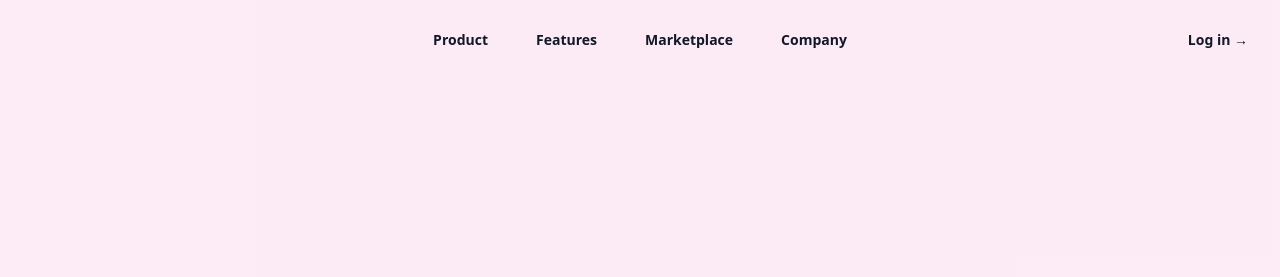
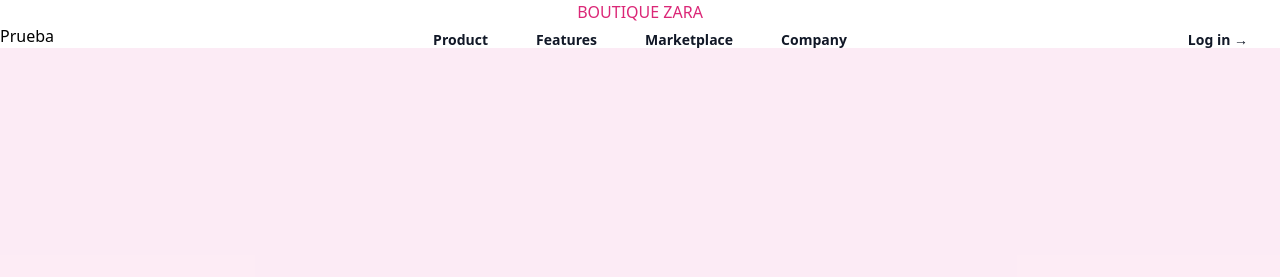
Before and after one commit to kathypaucar/ZaraColaborativo, a website built with Vite: page zara/index.html in a window 1280 px wide. Shown: the top 277 px of the page. Built offline with nearby package versions, Linux system fonts and the light colour scheme; files whose address does not match are found by name.

Commit message:
añadiendo el header

```diff
--- a/zara/index.html
+++ b/zara/index.html
@@ -8,6 +8,13 @@
     <title>zara</title>
   </head>
   <body>
+
+    <!--PROBANDO CON GIT-->
+    <header>
+      <h1 class="text-pink-600 text-center uppercase ">Boutique zara</h1>
+      <h3>Prueba</h3>
+    </header>
+
     <div id="app"></div>
     <!--NAV-->
 <!-- Include this script tag or install `@tailwindplus/elements` via npm: -->
```
